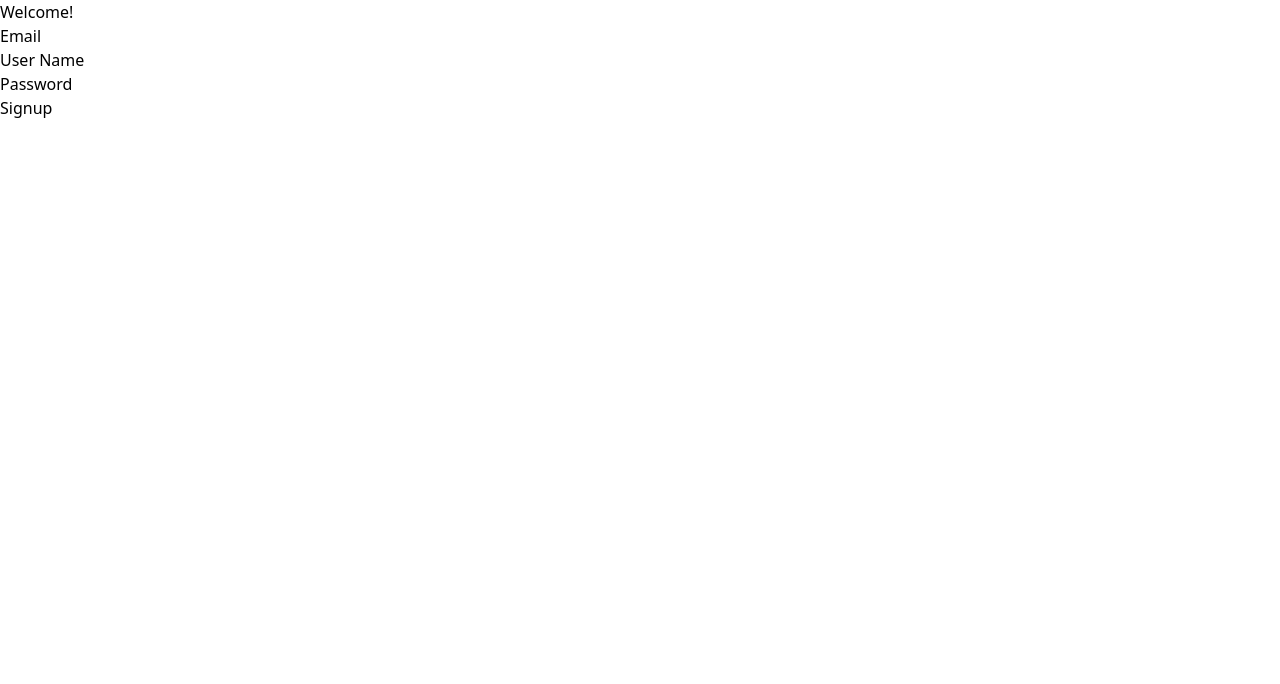
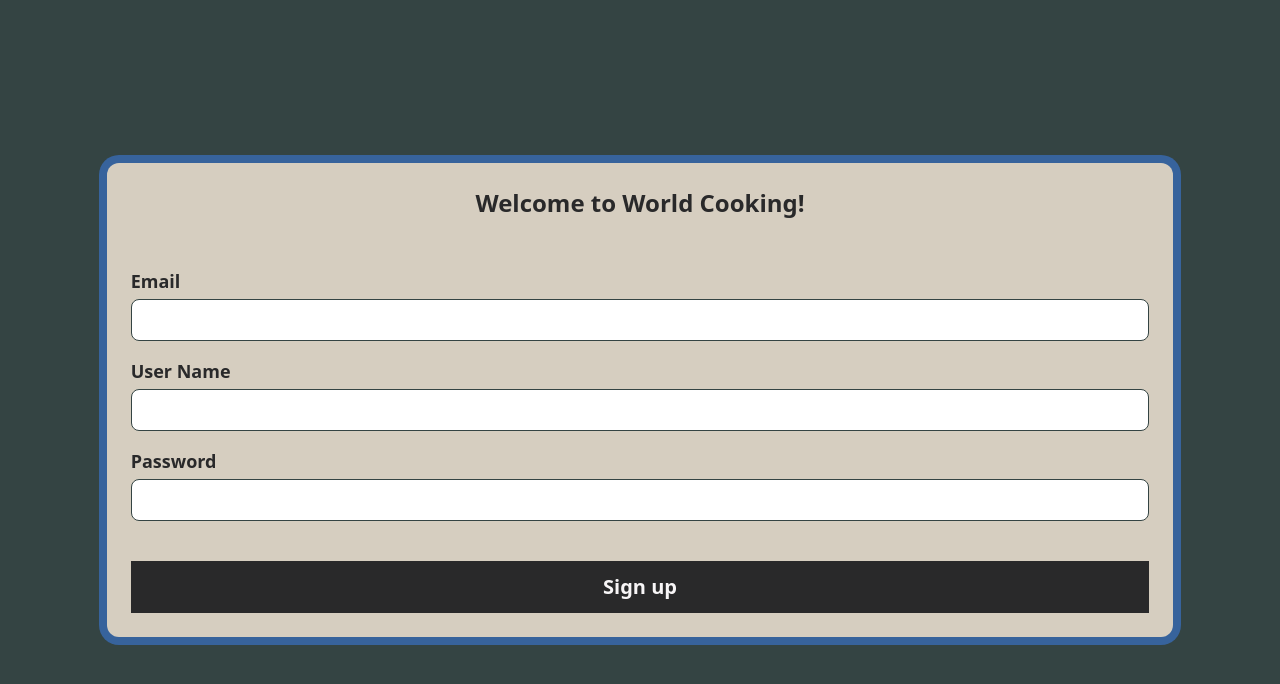
Before and after one commit to ronardj01/world-cooking-client, a React (Create React App) app: page /auth/signup in a window 1280 px wide. Shown: the top 684 px of the page. Built offline with nearby package versions, Linux system fonts and the light colour scheme.

Commit message:
added some tailswind class

```diff
--- a/src/components/authentication/AuthInput.js
+++ b/src/components/authentication/AuthInput.js
@@ -13,13 +13,13 @@ export default function AuthInput({
   }
   return (
     <div className="authentication">
-      <label htmlFor={inputId} className="form-label">
+      <label htmlFor={inputId} className="form-label text-blacky text-lg font-semibold mb-1 block">
         {label}
       </label>
 
       <input
         type={inputType}
-        className="form-input"
+        className="form-input mb-4 rounded-lg border w-full border-ebony p-2"
         id={inputId}
         value={inputValue}
         onChange={handldeInput}
--- a/src/index.css
+++ b/src/index.css
@@ -1,3 +1,19 @@
 @tailwind base;
 @tailwind components;
 @tailwind utilities;
+
+/* custom class for tailwind */
+.auth {
+    @apply min-h-screen bg-ebony flex items-center justify-center
+}
+.auth-container {
+    @apply bg-sage p-6 w-3/4 rounded-xl ring-8 w-5/6
+}
+
+.auth-h1 {
+    @apply text-blacky text-2xl text-center font-bold mb-12
+}
+
+.auth-btn {
+    @apply text-cream py-3 bg-blacky font-semibold w-full text-xl mt-6
+}
--- a/src/pages/authentication/Login.js
+++ b/src/pages/authentication/Login.js
@@ -11,8 +11,9 @@ export default function Login() {
     console.log("handleSubmit Working");
   };
   return (
-    <div className="login">
-      <h1>Welcome to Worl Cooking!</h1>
+    <div className="login auth">
+      <div className="auth-container">
+      <h1 className="auth-h1">Welcome to Worl Cooking!</h1>
       <form className="form-login" onSubmit={handleSubmit}>
         <AuthInput
           label="Email"
@@ -28,10 +29,11 @@ export default function Login() {
           inputValue={password}
           onChange={setPassword}
         />
-        <button type="submit" className="btn">
+        <button type="submit" className="auth-btn">
           Login
         </button>
       </form>
+      </div>
     </div>
   );
 }
--- a/src/pages/authentication/Signup.js
+++ b/src/pages/authentication/Signup.js
@@ -13,8 +13,9 @@ export default function Signup() {
     console.log("handleSubmit Working");
   };
   return (
-    <div className="signup">
-      <h1>Welcome!</h1>
+    <div className="signup auth">
+      <div className="auth-container">
+        <h1 className="auth-h1">Welcome to World Cooking!</h1>
         <form className="form-signup" onSubmit={handleSubmit}>
           <AuthInput
             label="Email"
@@ -37,10 +38,11 @@ export default function Signup() {
             inputValue={password}
             onChange={setPassword}
           />
-        <button type="submit" className="btn">
-          Signup
+          <button type="submit" className="auth-btn">
+            Sign up
           </button>
         </form>
       </div>
+    </div>
   );
 }
--- a/tailwind.config.js
+++ b/tailwind.config.js
@@ -2,7 +2,14 @@ module.exports = {
   purge: ['./src/**/*.{js,jsx,ts,tsx}', './public/index.html'],
   darkMode: false, // or 'media' or 'class'
   theme: {
-    extend: {},
+    extend: {
+      colors: {
+        cream: '#F7F5F6',
+        sage: '#D6CEC0',
+        ebony: '#344443',
+        blacky: '#29292A',
+      },
+    },
   },
   variants: {
     extend: {},
```
Lines whose indentation alone changed are shown as unchanged.
